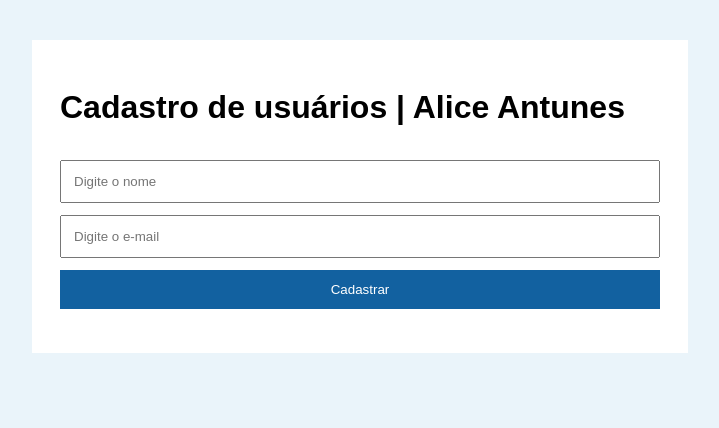
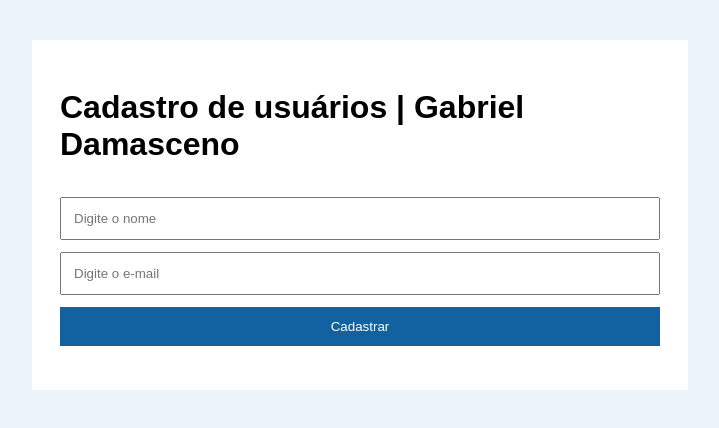
Before and after one commit to Gabriel-237/NODEJS, a website: page public/index.html in a window 1280 px wide. Shown: the whole page, without its empty margins (280-999 px from the left). Drawn offline with Linux system fonts and the light colour scheme; no server answers.

```diff
--- a/public/index.html
+++ b/public/index.html
@@ -3,12 +3,12 @@
 <head>
   <meta charset="UTF-8">
   <meta name="viewport" content="width=device-width, initial-scale=1.0">
-  <title>Cadastro de usuários | Alice Antunes</title>
+  <title>Cadastro de usuários | Gabriel Damasceno</title>
   <link rel="stylesheet" href="style.css">
 </head>
 <body>
   <main>
-    <h1>Cadastro de usuários | Alice Antunes</h1>
+    <h1>Cadastro de usuários | Gabriel Damasceno</h1>
     <form id="formulario">
       <input id="nome" placeholder="Digite o nome" required>
       <input id="email" type="email" placeholder="Digite o e-mail" required>
```
